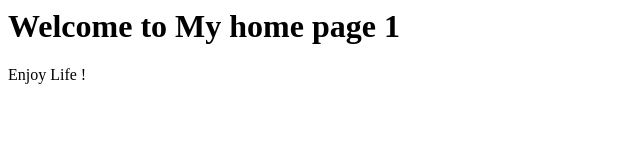
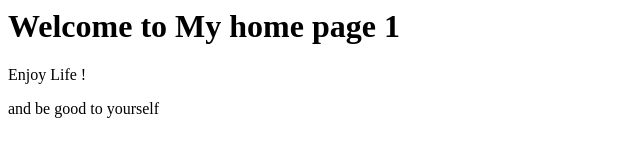
Before and after one commit to Phlypper/my-webapp1, a plain HTML site: page index.html in a window 1280 px wide. Shown: the whole page, without its empty margins (0-640 px from the left). Drawn offline with Linux system fonts and the light colour scheme.

Commit message:
updated index.html

```diff
--- a/index.html
+++ b/index.html
@@ -5,5 +5,6 @@
 <body>
     <h1>Welcome to My home page 1</h1>
     <p>Enjoy Life ! </p>
+<p>and be good to yourself</p>
 </body>
 </html>
```
